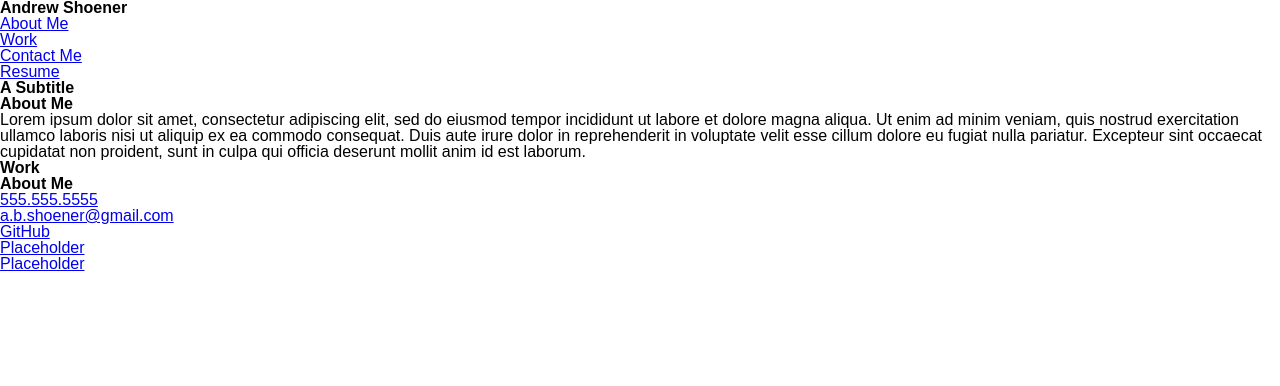
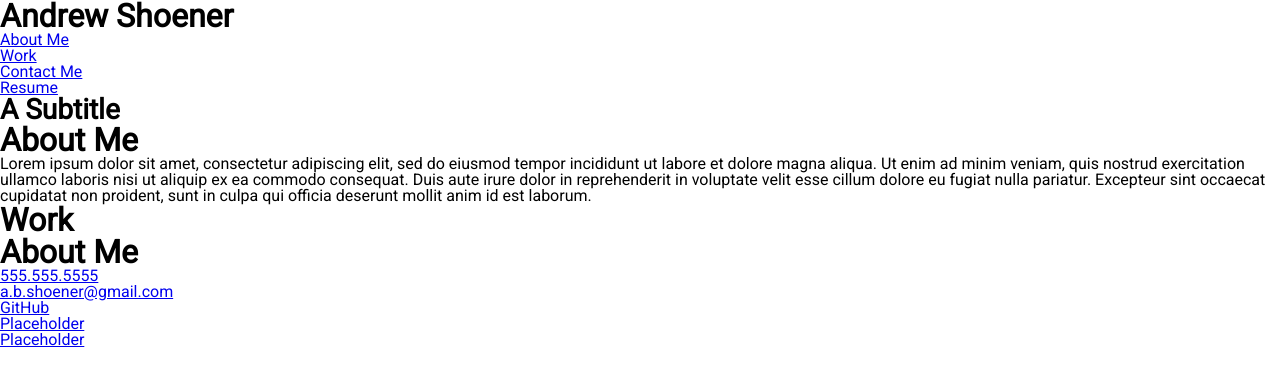
Before and after one commit to ashoener/portfolio, a plain HTML site: page index.html in a window 1280 px wide. Drawn offline with Linux system fonts and the light colour scheme.

Commit message:
Set default font to Roboto, add header sizes

```diff
--- a/assets/css/style.css
+++ b/assets/css/style.css
@@ -1,3 +1,5 @@
+@import url("https://fonts.googleapis.com/css2?family=Roboto&display=swap");
+
 /* Colors from https://www.materialpalette.com/blue-grey/blue */
 :root {
   --dark-primary-color: #455a64;
@@ -9,3 +11,23 @@
   --secondary-text: #757575;
   --divider-color: #bdbdbd;
 }
+
+* {
+  font-family: "Roboto", sans-serif;
+}
+
+body {
+  font-size: 16px;
+}
+
+h1 {
+  font-size: 2em;
+}
+
+h2 {
+  font-size: 1.75em;
+}
+
+h3 {
+  font-size: 1.5em;
+}
```
